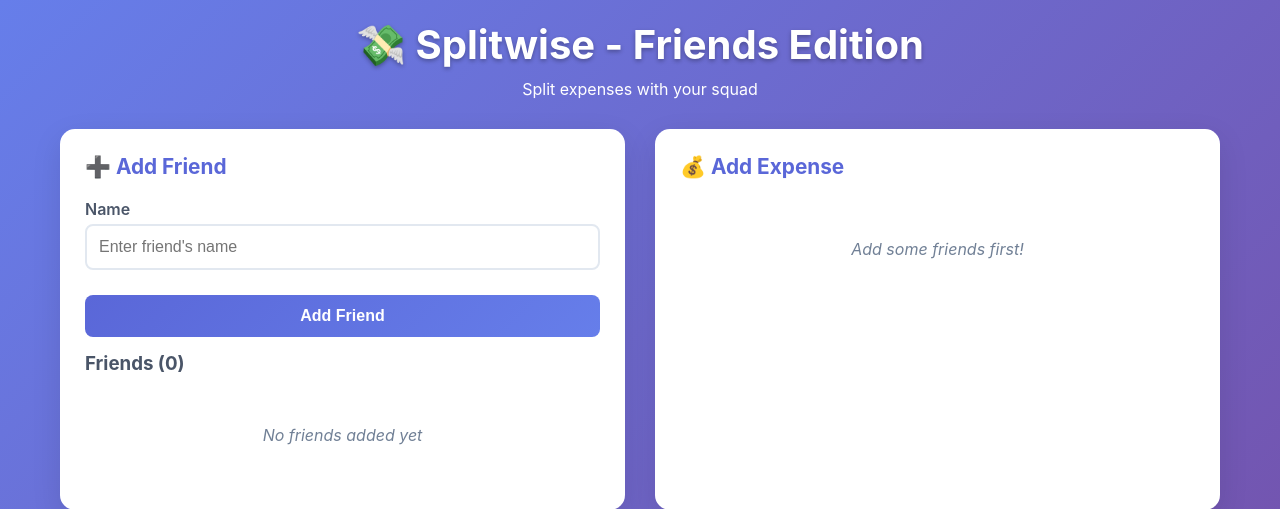
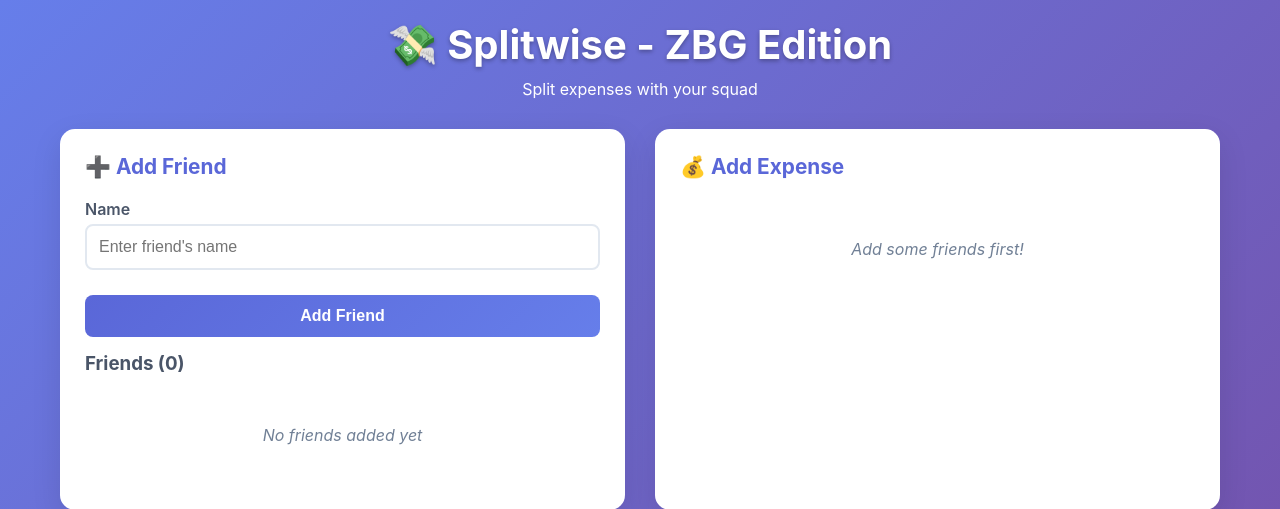
Before and after one commit to Zelandini/splity, a Flask app: page / in a window 1280 px wide. Shown: the top 509 px of the page. Run offline with Flask 3, Linux system fonts and the light colour scheme; data that the repository does not hold is empty; some libraries are stand-ins or nearby versions.

Commit message:
Change title

```diff
--- a/templates/index.html
+++ b/templates/index.html
@@ -83,7 +83,7 @@
 <body>
     <div class="container">
         <div class="header">
-            <h1>💸 Splitwise - Friends Edition</h1>
+            <h1>💸 Splitwise - ZBG Edition</h1>
             <p>Split expenses with your squad</p>
         </div>
 
```
